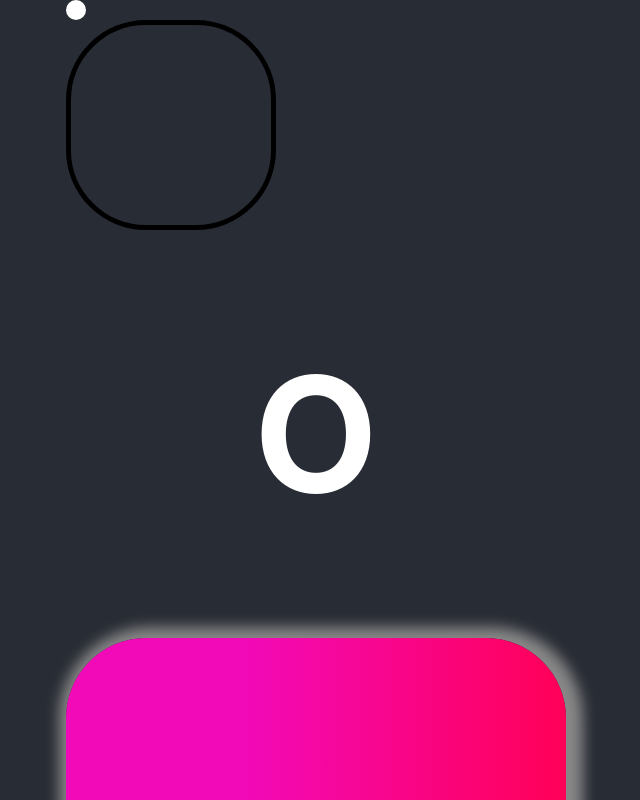
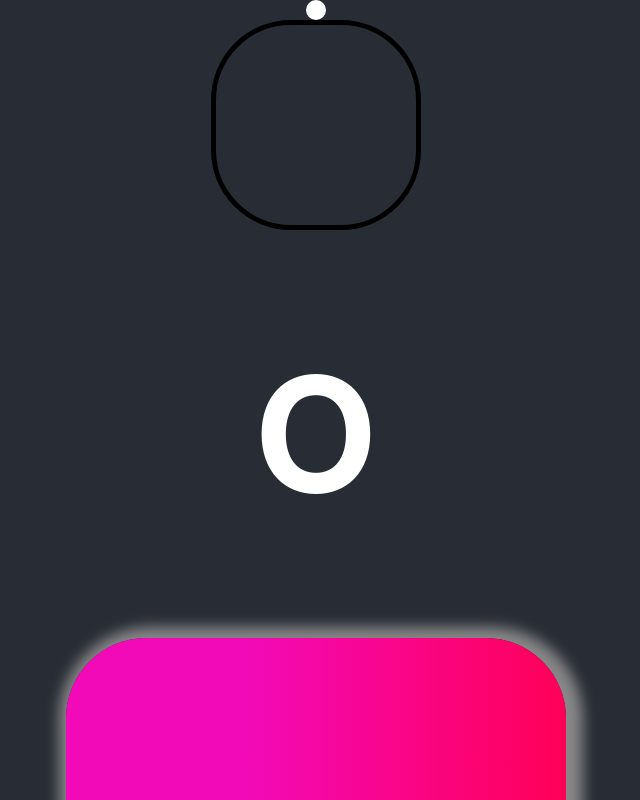
Before and after one commit to AlaBenAicha/at-intro-front, a React (Create React App) app: page / in a window 1280 px wide. Shown: the top 800 px of the page, without its empty margins (324-964 px from the left). Built offline with nearby package versions, Linux system fonts and the light colour scheme.

Commit message:
align items

```diff
--- a/src/components/Karim.js
+++ b/src/components/Karim.js
@@ -2,7 +2,7 @@ import React from 'react'
 
 function Karim() {
   return (
-    <div class="wrapper">
+    <div className="wrapper">
      <div className='o'></div>
      <div className='bow'></div>
      <h1 style={{fontSize:"10rem"}}>O</h1>
--- a/src/index.css
+++ b/src/index.css
@@ -57,3 +57,10 @@ code {
   width: 50px;
   height: 50px;
 }
+
+.wrapper{
+  display: flex;
+  flex-direction: column;
+  align-items: center;
+  justify-content: center;
+}
```
